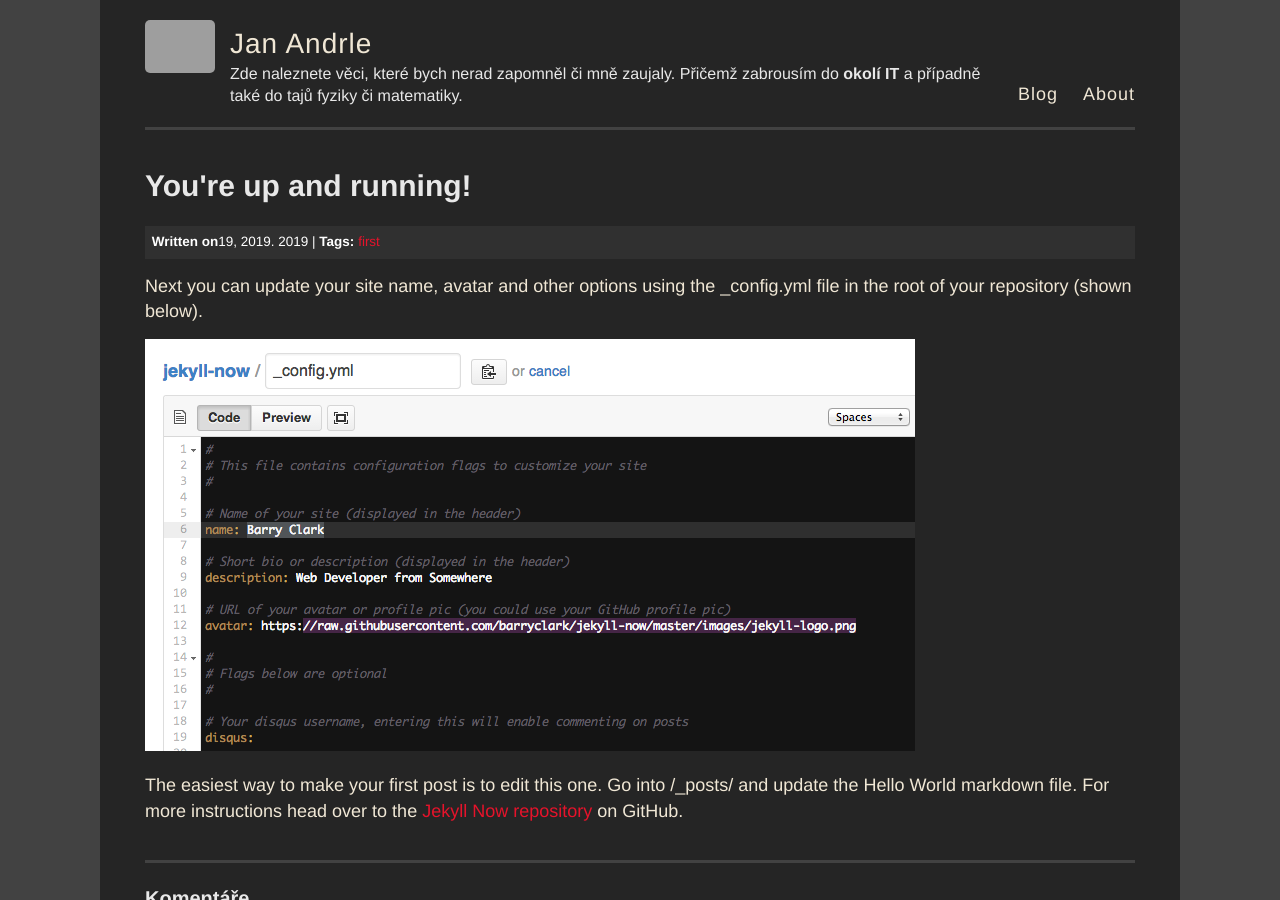
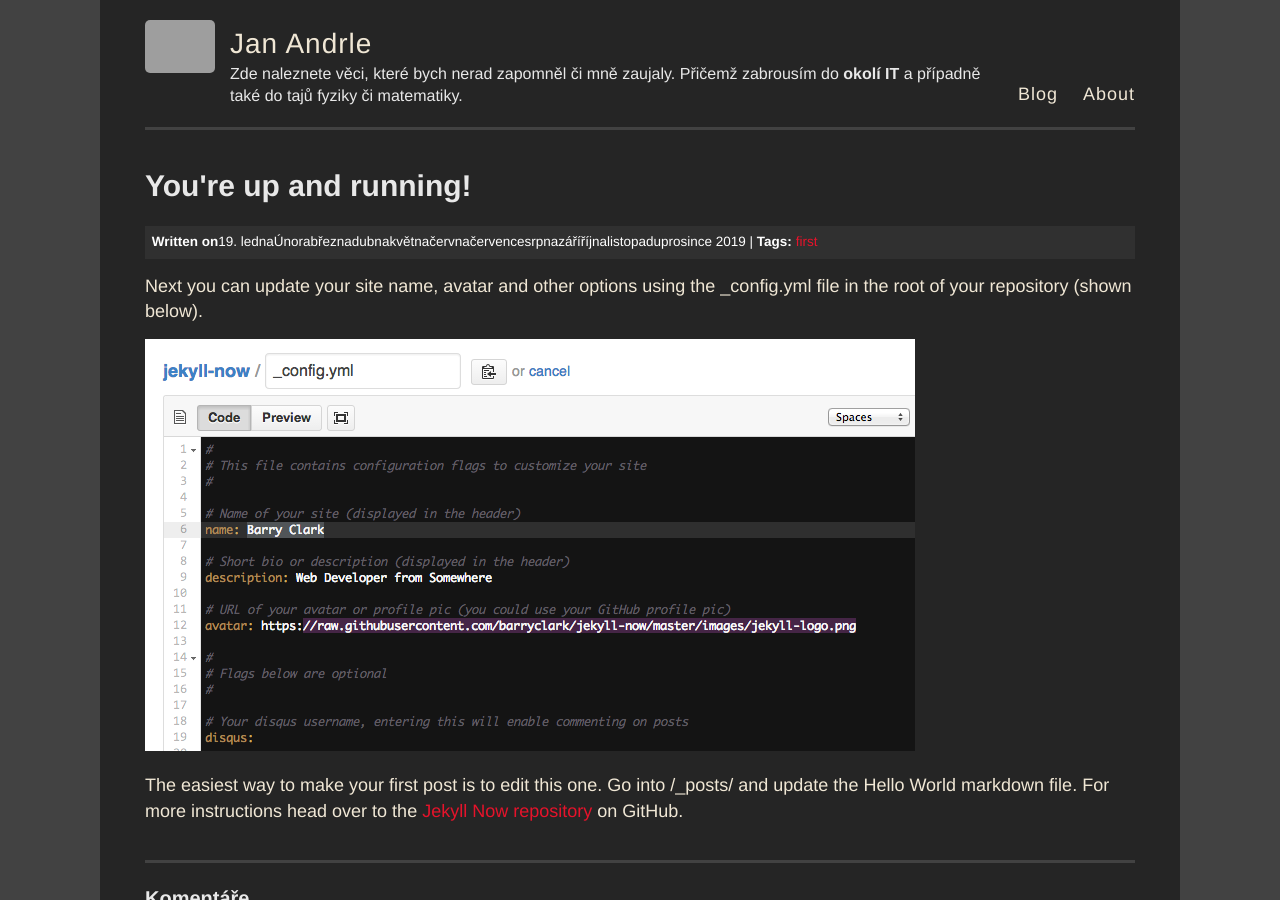
Before and after one commit to jaandrle/jaandrle.github.io, a Jekyll site: the page built from _posts/2019-9-19-Hello-World.md, in a window 1280 px wide and 900 px high. Built offline with Jekyll 4.4.1, drawn with Linux system fonts in a browser that asks for light colours; some of the changed lines change nothing that is shown; grey boxes are pictures that could not be loaded.

Commit message:
months test no.2

```diff
--- a/_layouts/default.html
+++ b/_layouts/default.html
@@ -1,4 +1,3 @@
-{% include helpers_months.html %}
 <!DOCTYPE html>
 <html>
   <head>
--- a/_layouts/post.html
+++ b/_layouts/post.html
@@ -5,7 +5,8 @@ layout: default
 <article class="post">
   <h1>{{ page.title }}</h1>
   <div class="info">
-    <b>Written on</b> {%- assign m= page.date | date: "%-m" -%}{{ page.date | date: "%e, %Y" }}. {{ _publikovano_mesice[m] }} {{ page.date | date: "%Y" }}
+      {% include helpers_months.html %}
+    <b>Written on</b> {%- assign m= page.date | date: "%-m" -%}{{ page.date | date: "%e" }}. {{ _publikovano_mesice }} {{ page.date | date: "%Y" }}
     {%- if page.tags[0] %} | <b>Tags:</b>
       {% for tag in page.tags -%}
         {% if forloop.index0!=0 %}, {% endif %}
```
